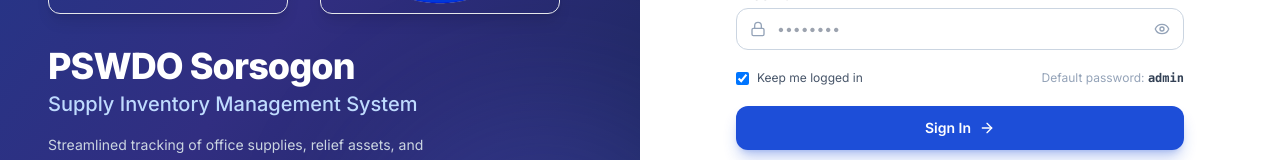
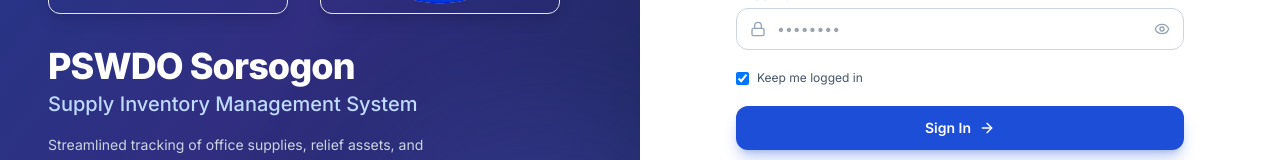
Before and after one commit to sorsogonpswdojljesalva-png/PSWDOims, a plain HTML site: page index.html in a window 1280 px wide. Shown: the part 416-576 px from the top of the page. Drawn offline with nearby package versions, Linux system fonts and the light colour scheme; grey boxes are pictures that could not be loaded.

Commit message:
Update index.html

```diff
--- a/index.html
+++ b/index.html
@@ -156,8 +156,7 @@
                         <label class="flex items-center gap-2 text-slate-600 cursor-pointer">
                             <input type="checkbox" id="remember-me" checked class="rounded border-slate-300 text-blue-600 focus:ring-blue-500">
                             <span>Keep me logged in</span>
-                        </label>
-                        <span class="text-slate-400">Default password: <code class="text-slate-700 font-semibold">admin</code></span>
+
                     </div>
 
                     <!-- Submit Button -->
```
